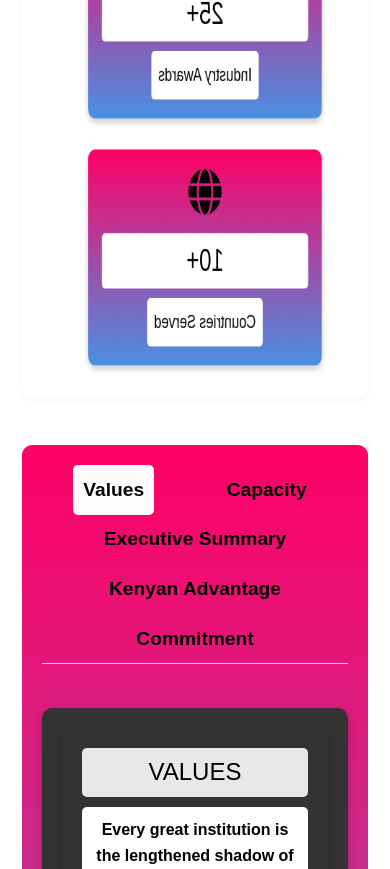
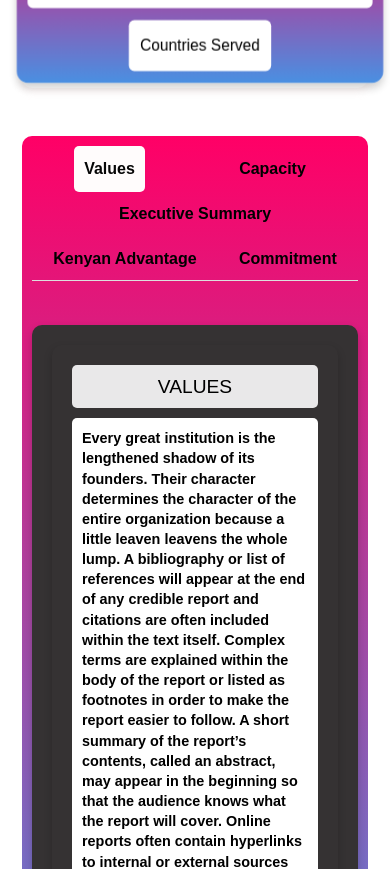
Before and after one commit to Albert405C/GRAND-COUNTY-ENGINEERING, a React (Create React App) app in the folder client/grand/: page / in a window 390 px wide. Shown: the part 1580-2449 px from the top of the page. Built offline with nearby package versions, Linux system fonts and the light colour scheme.

Commit message:
"updates"

```diff
--- a/client/grand/src/components/About.css
+++ b/client/grand/src/components/About.css
@@ -28,9 +28,8 @@ h2 {
 
 /* Stats Container Styles */
 @keyframes explode {
-  0% { transform: rotateY(0deg) scale(1); }
+  0%, 100% { transform: rotateY(0deg) scale(1); }
   50% { transform: rotateY(360deg) scale(1.2); }
-  100% { transform: rotateY(720deg) scale(0.8); }
 }
 
 .stats-container {
@@ -50,31 +49,31 @@ h2 {
 .stats-container .stat-item {
   background: linear-gradient(#f06, #4a90e2);
   border-radius: 10px;
-  padding: 20px;
+  padding: 10px;
   margin: 10px;
-  width: 100%; /* Default to full width for smaller screens */
-  max-width: 300px; /* Set max width to control size on larger screens */
+  width: 70%; /* Default to full width for smaller screens */
+  max-width: 200px; /* Set max width to control size on larger screens */
   box-shadow: 0 4px 8px rgba(0, 0, 0, 0.2);
-  transition: transform 0.6s ease;
-  animation: explode 10s infinite;
+  transition: transform 8s ease;
+  animation: explode 20s infinite;
 }
 
 .stats-container .stat-item:hover {
-  transform: rotateY(180deg);
+  transform: rotateY(90deg);
 }
 
 .stats-container .stat-item i {
-  font-size: 3rem;
+  font-size: 2rem;
   margin-bottom: 10px;
-  transition: transform 10s ease;
+  transition: transform 5s ease;
 }
 
 .stats-container .stat-item:hover i {
-  transform: rotate(360deg);
+  transform: rotate(90deg);
 }
 
 .stats-container .stat-item h4 {
-  font-size: 2rem;
+  font-size: 1.5rem;
   margin: 10px 0;
   background: #ffffff;
   padding: 10px;
@@ -82,7 +81,7 @@ h2 {
 }
 
 .stats-container .stat-item p {
-  font-size: 1.2rem;
+  font-size: 1rem;
   background: #ffffff;
   padding: 10px;
   border-radius: 5px;
@@ -151,12 +150,46 @@ h2 {
   background: #ffffff;
   padding: 10px;
   border-radius: 5px;
+  text-align: left;
+  line-height: 1.5;
 }
 
-/* Responsive Styles for Stats Items */
+
 @media (max-width: 768px) {
   .stats-container .stat-item {
     width: 100%; /* Full width on smaller screens */
     max-width: none; /* Remove max-width restriction */
+    padding: 10px; /* Reduce padding */
+    margin: 5px; /* Reduce margin */
+  }
+
+  .stats-container .stat-item h4 {
+    font-size: 1.2rem; /* Reduce font size */
+  }
+
+  .stats-container .stat-item p {
+    font-size: 0.9rem; /* Reduce font size */
+  }
+
+  .stats-container .stat-item i {
+    font-size: 1.5rem; /* Reduce icon size */
+  }
+
+
+  .additional-sections {
+    padding: 10px; /* Reduce padding */
+  }
+
+  .nav-tabs .nav-link {
+    font-size: 1rem; /* Reduce font size */
+  }
+
+  .tab-content h3 {
+    font-size: 1.2rem; /* Reduce font size */
+  }
+
+  .tab-content p {
+    font-size: 0.9rem; /* Reduce font size */
+    line-height: 1.4; /* Reduce line height */
   }
 }
--- a/client/grand/src/components/Hero.js
+++ b/client/grand/src/components/Hero.js
@@ -4,21 +4,15 @@ import './Hero.css';
 function Hero() {
     console.log("Hero rendered successfully");
 
-
-
     return (
-
         <section id="home" className="hero text-center">
-           <video autoPlay loop muted className="background-video">
-                <source src="Videos\Construction Commercial Cinematic Video - Trim - Trim.mp4" type="video/mp4" />
+            <video autoPlay loop muted className="background-video">
+                <source src={`${process.env.PUBLIC_URL}/Videos/Construction Commercial Cinematic Video - Trim - Trim.mp4`} type="video/mp4" />
                 Your browser does not support the video tag.
             </video>
             <div className="container">
-
                 <h1 className="display-4 mb-4">Engineering Excellence.</h1>
                 <p className="lead mb-5">Comprehensive solutions for a sustainable future.</p>
-
-
             </div>
         </section>
     );
```
